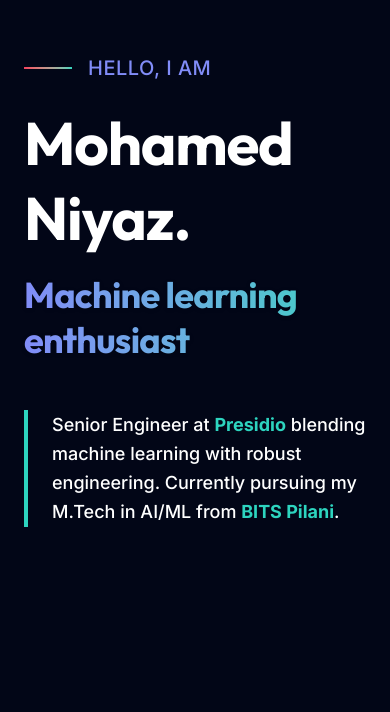
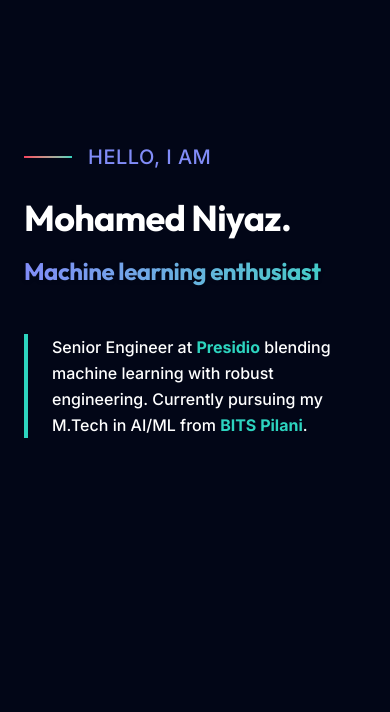
Before and after one commit to Niyaz2498/personal-site, a Next.js app: page / in a window 390 px wide. Shown: the part 132-844 px from the top of the page. Built offline with nearby package versions, Linux system fonts and the light colour scheme.

Commit message:
Added some responsive things (just text size)  for mobile.

```diff
--- a/src/app/components/Awards.js
+++ b/src/app/components/Awards.js
@@ -16,7 +16,7 @@ export default function Awards() {
       </FadeIn>
 
       <FadeIn delay={150}>
-        <div className="group flex flex-col md:flex-row gap-8 items-center p-8 md:p-12 rounded-3xl bg-[var(--bg-secondary)] transition-colors duration-300">
+        <div className="group flex flex-col md:flex-row gap-6 md:gap-8 items-center p-6 md:p-12 rounded-3xl bg-[var(--bg-secondary)] transition-colors duration-300">
           <div className="flex-1">
             <h3 className="text-2xl md:text-3xl font-bold text-[var(--text-primary)] mb-4">Spot Award</h3>
             <p className="text-lg text-[var(--text-secondary)] leading-relaxed">
@@ -24,7 +24,7 @@ export default function Awards() {
             </p>
           </div>
           <div
-            className="w-full md:w-1/3 shrink-0 rounded-2xl overflow-hidden border border-[var(--border-color)] aspect-video md:aspect-square lg:aspect-[4/3] relative shadow-md cursor-pointer"
+            className="w-full md:w-1/3 shrink-0 rounded-2xl overflow-hidden border border-[var(--border-color)] aspect-[4/3] relative shadow-md cursor-pointer"
             onClick={() => setModalOpen(true)}
           >
             <Image
--- a/src/app/components/IntroContainer.js
+++ b/src/app/components/IntroContainer.js
@@ -13,20 +13,20 @@ export default function IntroContainer() {
       </FadeIn>
 
       <FadeIn delay={150}>
-        <h1 className="text-6xl md:text-8xl lg:text-[7rem] font-bold tracking-tighter text-[var(--text-primary)] mb-4 leading-tight">
+        <h1 className="text-4xl sm:text-6xl md:text-8xl lg:text-[7rem] font-bold tracking-tighter text-[var(--text-primary)] mb-4 leading-tight">
           Mohamed Niyaz.
         </h1>
       </FadeIn>
 
       <FadeIn delay={300}>
-        <h2 className="text-4xl md:text-6xl lg:text-[4.5rem] font-bold tracking-tight mb-8 max-w-4xl leading-tight text-transparent bg-clip-text bg-gradient-to-r from-[var(--text-secondary)] to-[var(--accent-light)] drop-shadow-sm">
+        <h2 className="text-2xl sm:text-4xl md:text-6xl lg:text-[4.5rem] font-bold tracking-tight mb-8 max-w-4xl leading-tight text-transparent bg-clip-text bg-gradient-to-r from-[var(--text-secondary)] to-[var(--accent-light)] drop-shadow-sm">
           Machine learning enthusiast
         </h2>
       </FadeIn>
 
       <FadeIn delay={450}>
         <div className="border-l-4 border-[var(--accent-light)] pl-6 mt-4">
-          <p className="text-lg md:text-2xl text-[var(--text-primary)] max-w-2xl leading-relaxed font-medium">
+          <p className="text-base md:text-2xl text-[var(--text-primary)] max-w-2xl leading-relaxed font-medium">
             Senior Engineer at <span className="font-bold text-[var(--accent-light)]">Presidio</span> blending machine learning with robust engineering.
             Currently pursuing my M.Tech in AI/ML from <span className="font-bold text-[var(--accent-light)]">BITS Pilani</span>.
           </p>
--- a/src/app/components/Kaggle.js
+++ b/src/app/components/Kaggle.js
@@ -110,7 +110,7 @@ export default function Kaggle() {
               <GlowCard className="group p-6 md:p-8 rounded-3xl shadow-sm hover:shadow-lg transform hover:-translate-y-1">
 
                 <div className="flex flex-col sm:flex-row sm:justify-between sm:items-start gap-4 mb-3">
-                  <h4 className="text-xl md:text-2xl font-bold max-w-sm leading-tight text-[var(--text-primary)]">
+                  <h4 className="text-lg md:text-2xl font-bold leading-tight text-[var(--text-primary)]">
                     {comp.link ? (
                       <a href={comp.link} target="_blank" rel="noreferrer" className="group-hover:text-[var(--text-secondary)] transition-colors inline-block">
                         {comp.name}
@@ -159,7 +159,7 @@ export default function Kaggle() {
                     {comp.rank !== null && (
                       <>
                         <div className="flex items-baseline gap-1">
-                          <span className="text-4xl font-extrabold tracking-tighter text-[var(--text-primary)]">#{comp.rank}</span>
+                          <span className="text-3xl md:text-4xl font-extrabold tracking-tighter text-[var(--text-primary)]">#{comp.rank}</span>
                           {comp.outOf && (
                             <span className="text-[var(--text-muted)] font-medium text-lg">/ {comp.outOf.toLocaleString()}</span>
                           )}
--- a/src/app/page.js
+++ b/src/app/page.js
@@ -7,7 +7,7 @@ import Connect from './components/Connect';
 
 export default function HomePage() {
   return (
-    <main className="min-h-screen bg-[var(--bg-primary)] flex flex-col gap-24 md:gap-40 pb-24">
+    <main className="min-h-screen bg-[var(--bg-primary)] flex flex-col gap-12 md:gap-40 pb-16 md:pb-24">
       <Hero />
       <Experience />
       <Education />
```
